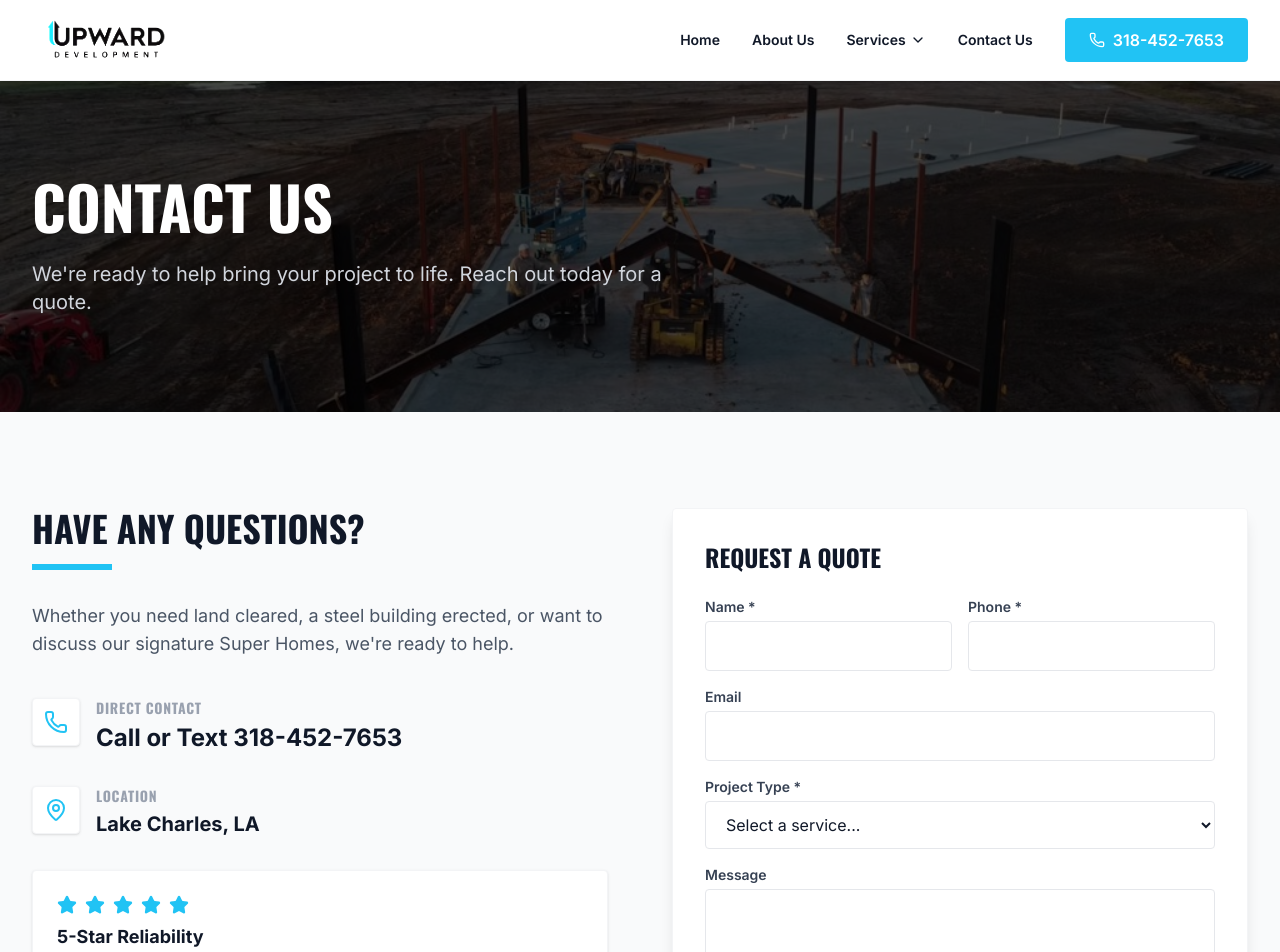
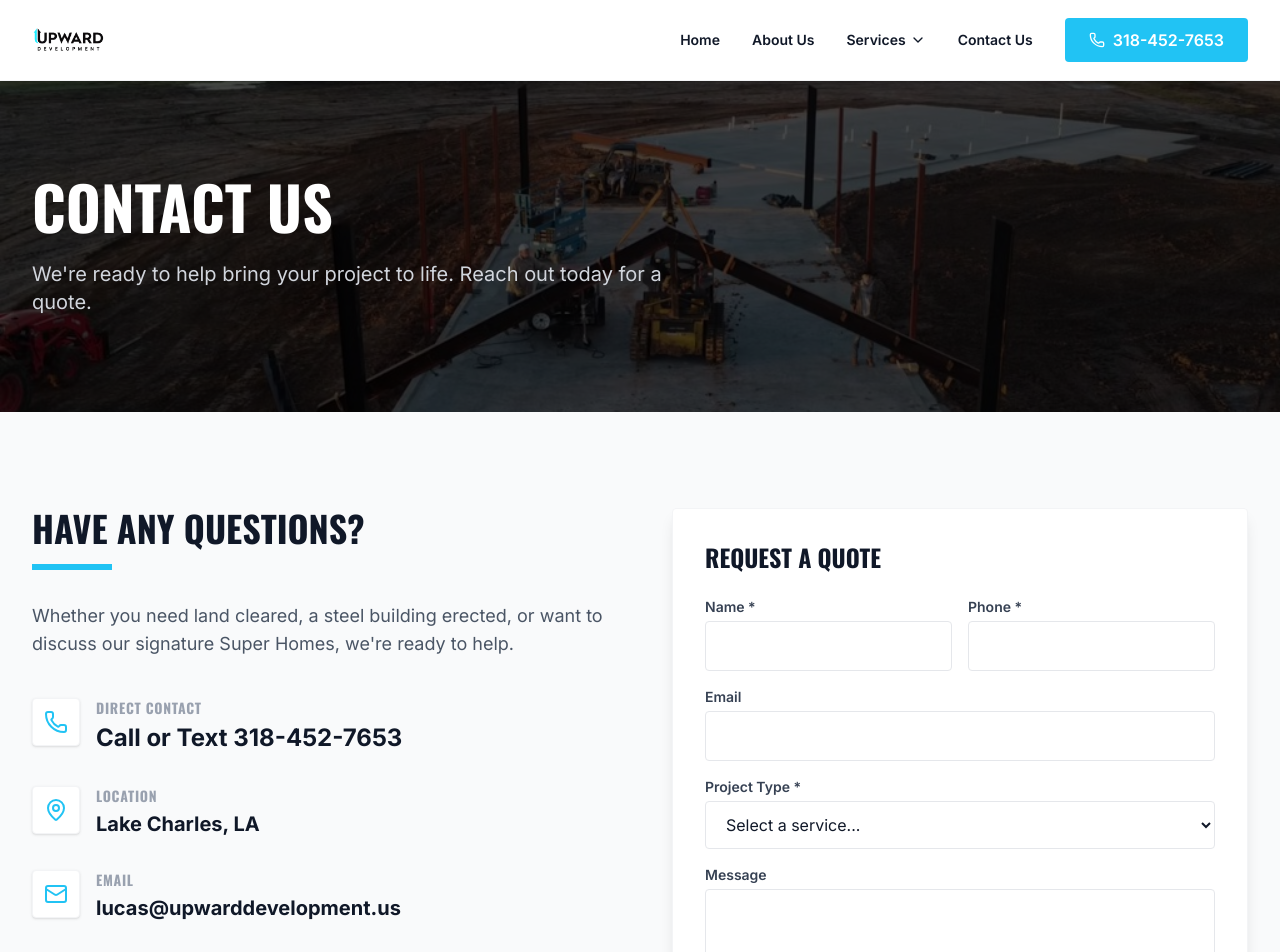
Before and after one commit to Founditmarketing/upward-development, a React (Vite) app: page /contact in a window 1280 px wide. Shown: the top 952 px of the page. Built offline with nearby package versions, Linux system fonts and the light colour scheme.

Commit message:
Update contact email and site logo

```diff
--- a/src/components/Navbar.tsx
+++ b/src/components/Navbar.tsx
@@ -11,7 +11,7 @@ export default function Navbar() {
       <div className="max-w-7xl mx-auto px-4 sm:px-6 lg:px-8">
         <div className="flex justify-between h-20 items-center">
           <Link to="/" className="flex items-center">
-            <img src="/logo.jpg" alt="Upward Development" className="h-10 sm:h-12 mix-blend-darken contrast-125 brightness-110 object-contain" />
+            <img src="/logo-2.png" alt="Upward Development" className="h-10 sm:h-12 mix-blend-darken contrast-125 brightness-110 object-contain" />
           </Link>
 
           <div className="hidden md:flex items-center space-x-8">
--- a/src/pages/Contact.tsx
+++ b/src/pages/Contact.tsx
@@ -1,5 +1,5 @@
 import { motion } from 'motion/react';
-import { Phone, MapPin, Star, ChevronRight } from 'lucide-react';
+import { Phone, MapPin, Star, ChevronRight, Mail } from 'lucide-react';
 
 export default function Contact() {
   return (
@@ -64,6 +64,16 @@ export default function Contact() {
                   </div>
                 </div>
 
+                <div className="flex items-start gap-4">
+                  <div className="w-12 h-12 bg-white shadow-sm rounded-sm flex items-center justify-center shrink-0 border border-gray-100">
+                    <Mail className="w-6 h-6 text-primary" />
+                  </div>
+                  <div>
+                    <h4 className="text-sm font-bold text-gray-400 uppercase tracking-wider mb-1">Email</h4>
+                    <a href="mailto:lucas@upwarddevelopment.us" className="text-xl font-bold text-gray-900 hover:text-primary transition-colors break-all">lucas@upwarddevelopment.us</a>
+                  </div>
+                </div>
+
                 <div className="p-6 bg-white border border-gray-100 rounded-sm shadow-sm mt-8">
                   <div className="flex items-center gap-2 mb-2">
                     {[1,2,3,4,5].map(i => <Star key={i} className="w-5 h-5 fill-primary text-primary" />)}
@@ -84,7 +94,7 @@ export default function Contact() {
               className="bg-white p-8 rounded-sm shadow-lg border border-gray-100"
             >
               <h3 className="text-2xl font-bold mb-6">Request a Quote</h3>
-              <form className="space-y-4" onSubmit={(e) => e.preventDefault()}>
+              <form className="space-y-4" action="mailto:lucas@upwarddevelopment.us" method="POST" encType="text/plain">
                 <div className="grid grid-cols-2 gap-4">
                   <div>
                     <label className="block text-sm font-semibold text-gray-700 mb-1">Name *</label>
--- a/src/pages/Home.tsx
+++ b/src/pages/Home.tsx
@@ -10,7 +10,8 @@ import {
   ShieldCheck,
   Star,
   ChevronRight,
-  Hammer
+  Hammer,
+  Mail
 } from 'lucide-react';
 
 export default function Home() {
@@ -309,6 +310,16 @@ export default function Home() {
                   </div>
                 </div>
 
+                <div className="flex items-start gap-4">
+                  <div className="w-12 h-12 bg-white shadow-sm rounded-sm flex items-center justify-center shrink-0 border border-gray-100">
+                    <Mail className="w-6 h-6 text-primary" />
+                  </div>
+                  <div>
+                    <h4 className="text-sm font-bold text-gray-400 uppercase tracking-wider mb-1">Email</h4>
+                    <a href="mailto:lucas@upwarddevelopment.us" className="text-xl font-bold text-gray-900 hover:text-primary transition-colors break-all">lucas@upwarddevelopment.us</a>
+                  </div>
+                </div>
+
                 <div className="p-6 bg-white border border-gray-100 rounded-sm shadow-sm mt-8">
                   <div className="flex items-center gap-2 mb-2">
                     {[1,2,3,4,5].map(i => <Star key={i} className="w-5 h-5 fill-primary text-primary" />)}
@@ -329,7 +340,7 @@ export default function Home() {
               className="bg-white p-8 rounded-sm shadow-lg border border-gray-100"
             >
               <h3 className="text-2xl font-bold mb-6">Request a Quote</h3>
-              <form className="space-y-4" onSubmit={(e) => e.preventDefault()}>
+              <form className="space-y-4" action="mailto:lucas@upwarddevelopment.us" method="POST" encType="text/plain">
                 <div className="grid grid-cols-2 gap-4">
                   <div>
                     <label className="block text-sm font-semibold text-gray-700 mb-1">Name *</label>
```
Also changed, not shown: public/logo-2.png (added).
